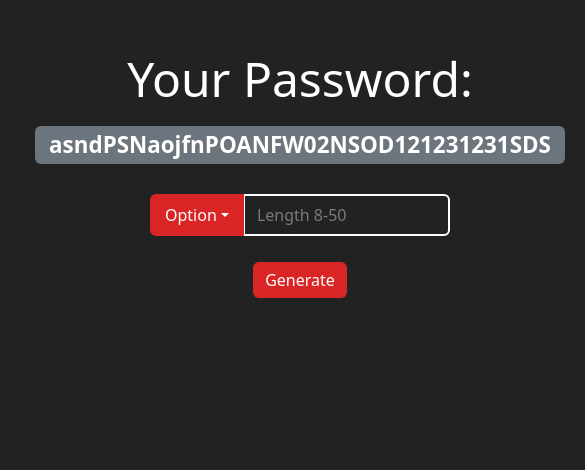
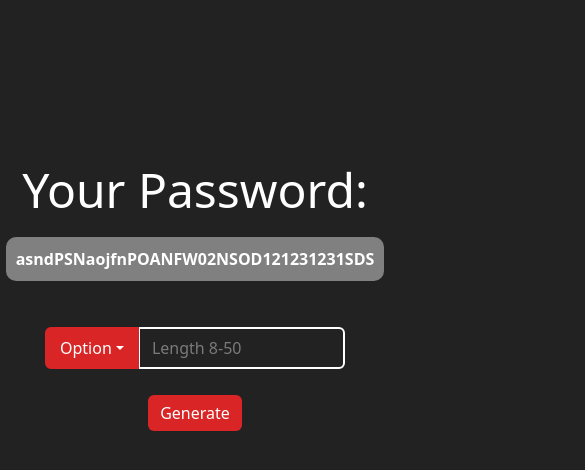
Before and after one commit to Frasato/Password-Generator, a React (Vite) app: page / in a window 390 px wide. Shown: the part 126-596 px from the top of the page, 585 px wide, since content can reach past the window. Built offline with nearby package versions, Linux system fonts and the light colour scheme.

Commit message:
Add more styles and responsivite

```diff
--- a/src/App.styles.ts
+++ b/src/App.styles.ts
@@ -8,26 +8,30 @@ export const Container = styled.div`
 `;
 
 export const ContainerImage = styled.div`
-    flex-grow: 1;
+    flex-grow: 0;
     background-image: url(${image});
     background-position: center;
     background-size: cover;
+
+    @media screen and (min-width: 768px){
+        flex-grow: 10;
+    }
+
+    @media screen and (min-width: 1024px){
+        flex-grow: 1;
+    }
 `;
 
 export const ContainerItems = styled.div`
-    height: 600px;
-    width: 600px;
+    height: 100vh;
+    width: 100%;
     display: flex;
     flex-direction: column;
     justify-content: center;
     align-items: center;
-    padding: 100px;
+
     gap: 10px;
     flex-grow: 0.4;
-
-    .password-custom{
-        font-size: 1.4rem;
-    }
 
     .custom-input_group{
         margin: 20px 0 0 0;
@@ -59,6 +63,18 @@ export const ContainerItems = styled.div`
         border: 3px solid ${Colors.PrimaryColor};
         color: ${Colors.WhiteColor};
     }
+
+    @media screen and (min-width: 768px){
+        width: 600px;
+    }
+`;
+
+export const PasswordText = styled.p`
+    background-color: ${Colors.GrayColor};
+    padding: 10px;
+    border-radius: 10px;
+    color: ${Colors.WhiteColor};
+    font-weight: bold;
 `;
 
 export const Text = styled.h2`
--- a/src/App.tsx
+++ b/src/App.tsx
@@ -1,11 +1,10 @@
 import 'bootstrap/dist/css/bootstrap.min.css';
-import { Container, ContainerImage, ContainerItems, Text } from './App.styles';
+import { Container, ContainerImage, ContainerItems, Text, PasswordText } from './App.styles';
 import Dropdown from 'react-bootstrap/Dropdown';
 import DropdownButton from 'react-bootstrap/DropdownButton';
 import Form from 'react-bootstrap/Form';
 import InputGroup from 'react-bootstrap/InputGroup';
 import Button from 'react-bootstrap/Button';
-import Badge from 'react-bootstrap/Badge';
 import { useState } from 'react';
 
 function App() {
@@ -22,7 +21,7 @@ function App() {
         <ContainerImage></ContainerImage>
         <ContainerItems>
           <Text>Your Password:</Text>
-          <Badge bg="secondary" className="password-custom">asndPSNaojfnPOANFW02NSOD121231231SDS</Badge>
+          <PasswordText>asndPSNaojfnPOANFW02NSOD121231231SDS</PasswordText>
           <InputGroup className="mb-3 custom-input_group">
             <DropdownButton
               variant="outline-secondary"
--- a/src/Constants/Colors.ts
+++ b/src/Constants/Colors.ts
@@ -1,7 +1,9 @@
 const PrimaryColor: string = "#D92525";
 const WhiteColor: string = "white";
+const GrayColor: string = "gray";
 
 export {
     PrimaryColor,
     WhiteColor,
+    GrayColor
 }
```
